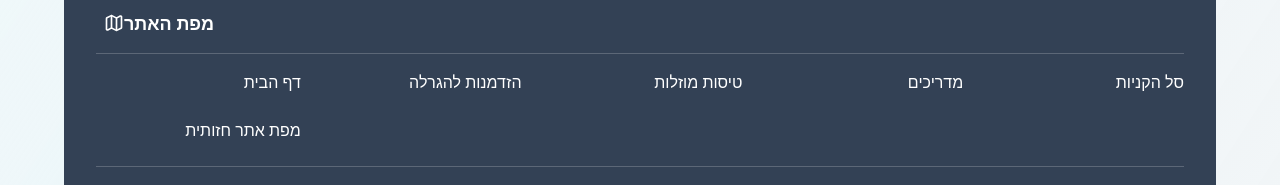
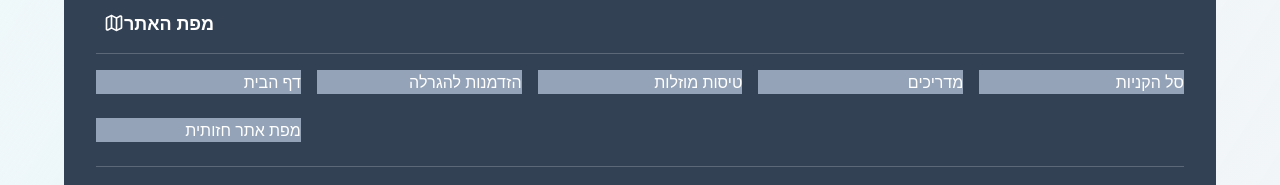
Before and after one commit to levilevi2/pinspired-market-hub, a React (Vite) app: page / in a window 1280 px wide. Shown: the part 1709-1894 px from the top of the page. Built offline with nearby package versions, Linux system fonts and the light colour scheme.

Commit message:
Visual edit in Lovable

```diff
--- a/src/components/SiteMap.tsx
+++ b/src/components/SiteMap.tsx
@@ -32,7 +32,7 @@ const SiteMap: React.FC = () => {
         <Separator className="bg-white/20 mb-4" />
 
         <div className="grid grid-cols-2 sm:grid-cols-3 md:grid-cols-5 gap-4 text-right">
-          {siteLinks.map(link => <div key={link.path} className="mb-2">
+          {siteLinks.map(link => <div key={link.path} className="mb-2 bg-slate-400">
               <Link to={link.path} className="hover:text-blue-300 transition-colors duration-200">
                 {link.name}
               </Link>
--- a/src/pages/Index.tsx
+++ b/src/pages/Index.tsx
@@ -7,7 +7,6 @@ import SiteMap from "@/components/SiteMap";
 import AnimatedWorldMap from "@/components/AnimatedWorldMap";
 import FlightCoursesDrawer from "@/components/FlightCoursesDrawer";
 import SignupForm from "@/components/SignupForm";
-
 import { Users, Percent, Trophy, UserPlus, Plane } from "lucide-react";
 import { Progress } from "@/components/ui/progress";
 import { Button } from "@/components/ui/button";
@@ -155,7 +154,7 @@ const Index = () => {
 
             {/* Site Map */}
             <div className="animate-slide-in-bottom">
-              <SiteMap />
+              <SiteMap className="bg-slate-400" />
             </div>
           </div>
         </section>
```
